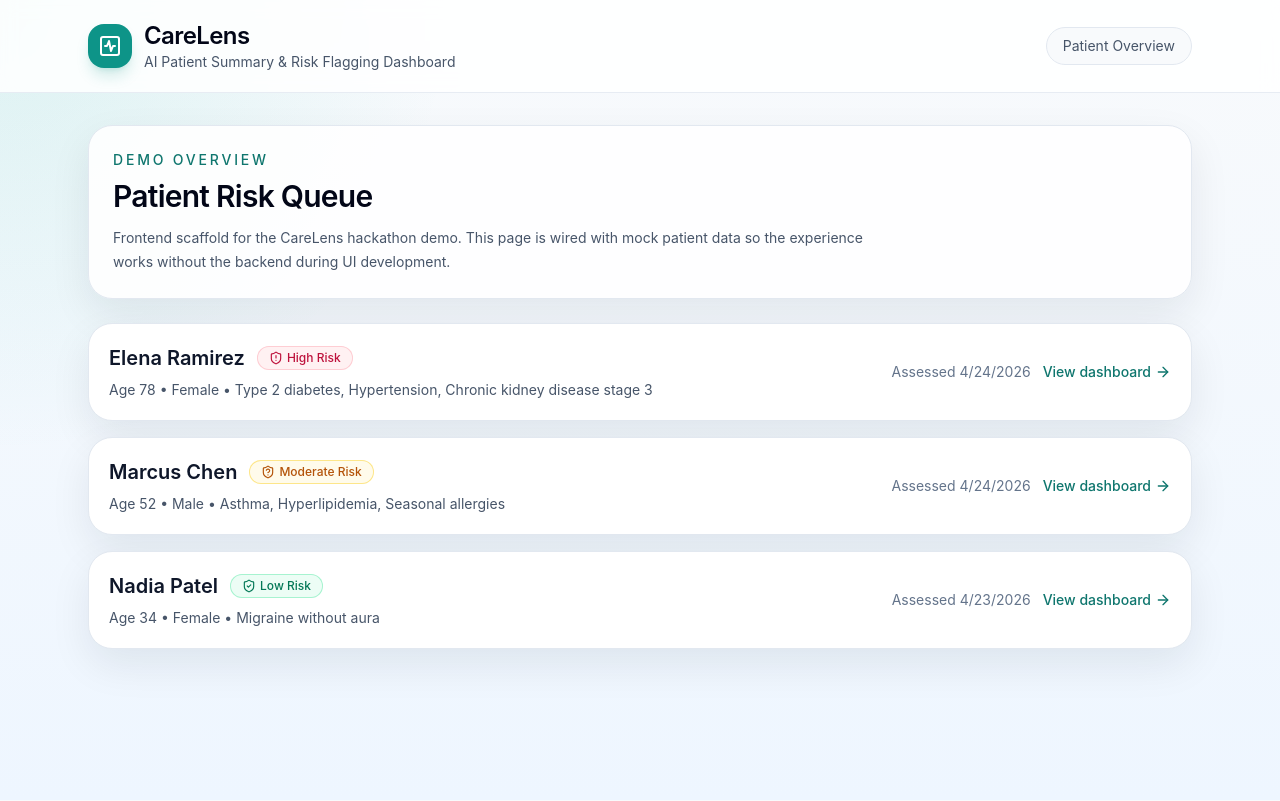
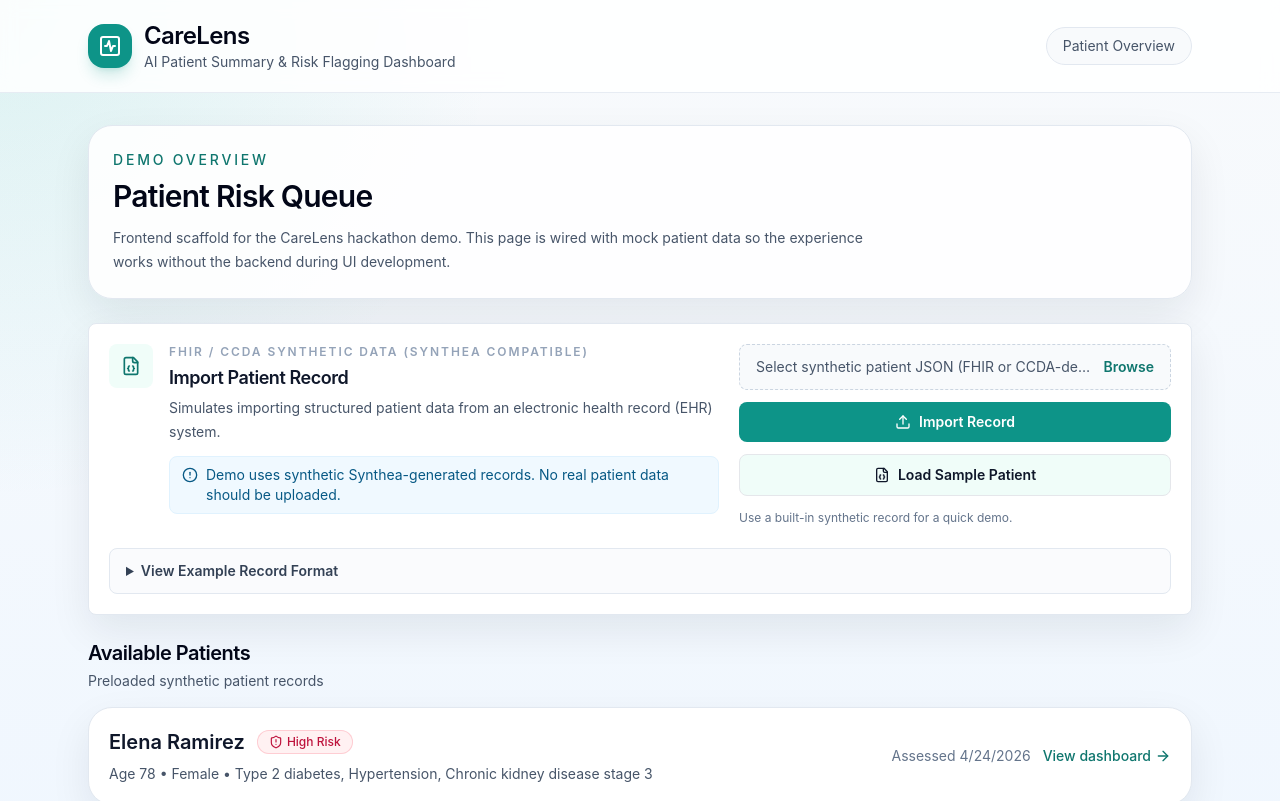
Before and after one commit to aidanorines/CareLens, a React (Vite) app in the folder projects/carelens/frontend/: page / in a window 1280 px wide. Shown: the top 801 px of the page. Built offline with nearby package versions, Linux system fonts and the light colour scheme; no server answers.

Commit message:
Improve patient import demo UX

```diff
--- a/projects/carelens/frontend/src/pages/PatientListPage.tsx
+++ b/projects/carelens/frontend/src/pages/PatientListPage.tsx
@@ -1,7 +1,17 @@
-import { useEffect, useState } from "react";
-import { ArrowRight, ShieldAlert, ShieldCheck, ShieldQuestion } from "lucide-react";
+import { useEffect, useRef, useState } from "react";
+import type { ChangeEvent } from "react";
+import {
+  AlertCircle,
+  ArrowRight,
+  CheckCircle2,
+  FileJson,
+  ShieldAlert,
+  ShieldCheck,
+  ShieldQuestion,
+  Upload,
+} from "lucide-react";
 import { Link } from "react-router-dom";
-import { getAssessments, getPatients } from "../api/patients";
+import { getAssessments, getPatients, uploadPatient } from "../api/patients";
 import EmptyState from "../components/EmptyState";
 import LoadingState from "../components/LoadingState";
 import type { Assessment, Patient, RiskLevel } from "../types/patient";
@@ -18,10 +28,31 @@ const riskIcons: Record<RiskLevel, typeof ShieldAlert> = {
   Low: ShieldCheck,
 };
 
+const samplePatientRecord = {
+  name: "David Ortiz",
+  birthDate: "1969-01-29",
+  age: 57,
+  gender: "male",
+  conditions: ["Prediabetes", "Gingival disease"],
+  medications: ["Metformin", "Lisinopril"],
+  encounters: ["Outpatient visit", "Dental consultation"],
+  vitals: {
+    bloodPressure: "138/88",
+    bmi: 28.4,
+    heartRate: 76,
+  },
+};
+
 export default function PatientListPage() {
   const [patients, setPatients] = useState<Patient[]>([]);
   const [assessments, setAssessments] = useState<Assessment[]>([]);
   const [loading, setLoading] = useState(true);
+  const [selectedFile, setSelectedFile] = useState<File | null>(null);
+  const [uploadError, setUploadError] = useState("");
+  const [uploadSuccess, setUploadSuccess] = useState("");
+  const [highlightedPatientId, setHighlightedPatientId] = useState("");
+  const patientListRef = useRef<HTMLDivElement | null>(null);
+  const highlightTimeoutRef = useRef<ReturnType<typeof setTimeout> | null>(null);
 
   useEffect(() => {
     async function loadPatients() {
@@ -33,6 +64,73 @@ export default function PatientListPage() {
 
     void loadPatients();
   }, []);
+
+  useEffect(() => {
+    return () => {
+      if (highlightTimeoutRef.current) {
+        clearTimeout(highlightTimeoutRef.current);
+      }
+    };
+  }, []);
+
+  function handleFileChange(event: ChangeEvent<HTMLInputElement>) {
+    const file = event.target.files?.[0] ?? null;
+
+    setUploadError("");
+    setUploadSuccess("");
+    setSelectedFile(file);
+
+    if (file && !file.name.toLowerCase().endsWith(".json")) {
+      setUploadError("Please select a .json file.");
+    }
+  }
+
+  async function handleUpload() {
+    setUploadError("");
+    setUploadSuccess("");
+
+    if (!selectedFile) {
+      setUploadError("Choose a patient JSON file before uploading.");
+      return;
+    }
+
+    if (!selectedFile.name.toLowerCase().endsWith(".json")) {
+      setUploadError("Please select a .json file.");
+      return;
+    }
+
+    try {
+      // Backend integration point: this calls the API layer without replacing mock data yet.
+      await uploadPatient(selectedFile);
+      setUploadSuccess(`${selectedFile.name} imported successfully.`);
+    } catch {
+      setUploadSuccess("Upload flow is ready for backend integration.");
+    }
+  }
+
+  function handleLoadSamplePatient() {
+    setUploadError("");
+    setUploadSuccess("Sample patients are already loaded below.");
+
+    patientListRef.current?.scrollIntoView({ behavior: "smooth", block: "start" });
+
+    const firstPatient = patients[0];
+
+    if (!firstPatient) {
+      return;
+    }
+
+    setHighlightedPatientId(firstPatient.id);
+
+    if (highlightTimeoutRef.current) {
+      clearTimeout(highlightTimeoutRef.current);
+    }
+
+    highlightTimeoutRef.current = setTimeout(() => {
+      setHighlightedPatientId("");
+      highlightTimeoutRef.current = null;
+    }, 2000);
+  }
 
   if (loading) {
     return <LoadingState label="Preparing patient summaries..." />;
@@ -62,7 +160,103 @@ export default function PatientListPage() {
         </p>
       </div>
 
-      <div className="grid gap-4">
+      <div className="rounded-lg border border-slate-200 bg-white p-5 shadow-panel">
+        <div className="flex flex-col gap-5 lg:flex-row lg:items-start lg:justify-between">
+          <div className="flex gap-4">
+            <div className="flex h-11 w-11 shrink-0 items-center justify-center rounded-lg bg-brand-50 text-brand-700">
+              <FileJson className="h-5 w-5" />
+            </div>
+            <div>
+              <p className="text-xs font-semibold uppercase tracking-[0.16em] text-slate-400">
+                FHIR / CCDA synthetic data (Synthea compatible)
+              </p>
+              <h2 className="mt-1 text-lg font-semibold tracking-tight text-slate-900">
+                Import Patient Record
+              </h2>
+              <p className="mt-1 max-w-2xl text-sm leading-6 text-slate-600">
+                Simulates importing structured patient data from an electronic health record (EHR)
+                system.
+              </p>
+              <div className="mt-3 flex items-start gap-2 rounded-lg border border-sky-100 bg-sky-50 px-3 py-2 text-sm text-sky-800">
+                <AlertCircle className="mt-0.5 h-4 w-4 shrink-0" />
+                Demo uses synthetic Synthea-generated records. No real patient data should be
+                uploaded.
+              </div>
+            </div>
+          </div>
+
+          <div className="flex w-full flex-col gap-3 lg:w-auto lg:min-w-80">
+            <label className="flex cursor-pointer items-center justify-between gap-3 rounded-lg border border-dashed border-slate-300 bg-slate-50 px-4 py-3 text-sm text-slate-600 transition hover:border-brand-300 hover:bg-brand-50/40">
+              <span className="min-w-0 truncate">
+                {selectedFile
+                  ? selectedFile.name
+                  : "Select synthetic patient JSON (FHIR or CCDA-derived format)"}
+              </span>
+              <span className="shrink-0 font-semibold text-brand-700">Browse</span>
+              <input
+                type="file"
+                accept=".json,application/json"
+                onChange={handleFileChange}
+                className="sr-only"
+              />
+            </label>
+
+            <button
+              type="button"
+              onClick={handleUpload}
+              className="inline-flex items-center justify-center gap-2 rounded-lg bg-brand-600 px-4 py-2.5 text-sm font-semibold text-white transition hover:bg-brand-700 focus:outline-none focus:ring-2 focus:ring-brand-500 focus:ring-offset-2"
+            >
+              <Upload className="h-4 w-4" />
+              Import Record
+            </button>
+
+            <button
+              type="button"
+              onClick={handleLoadSamplePatient}
+              className="inline-flex items-center justify-center gap-2 rounded-lg border border-brand-200 bg-brand-50 px-4 py-2.5 text-sm font-semibold text-brand-800 transition hover:-translate-y-0.5 hover:border-brand-300 hover:bg-brand-100 focus:outline-none focus:ring-2 focus:ring-brand-500 focus:ring-offset-2"
+            >
+              <FileJson className="h-4 w-4" />
+              Load Sample Patient
+            </button>
+            <p className="text-xs leading-5 text-slate-500">
+              Use a built-in synthetic record for a quick demo.
+            </p>
+          </div>
+        </div>
+
+        <details className="mt-5 rounded-lg border border-slate-200 bg-slate-50/70 px-4 py-3">
+          <summary className="cursor-pointer text-sm font-semibold text-slate-700">
+            View Example Record Format
+          </summary>
+          <p className="mt-2 text-xs text-slate-500">See expected JSON structure</p>
+          <pre className="mt-3 overflow-x-auto rounded-lg border border-slate-200 bg-white p-4 text-xs leading-5 text-slate-700">
+            <code>{JSON.stringify(samplePatientRecord, null, 2)}</code>
+          </pre>
+        </details>
+
+        {uploadError && (
+          <div className="mt-4 flex items-center gap-2 rounded-lg border border-rose-200 bg-rose-50 px-3 py-2 text-sm text-rose-700">
+            <AlertCircle className="h-4 w-4 shrink-0" />
+            {uploadError}
+          </div>
+        )}
+
+        {uploadSuccess && (
+          <div className="mt-4 flex items-center gap-2 rounded-lg border border-emerald-200 bg-emerald-50 px-3 py-2 text-sm text-emerald-700">
+            <CheckCircle2 className="h-4 w-4 shrink-0" />
+            {uploadSuccess}
+          </div>
+        )}
+      </div>
+
+      <div ref={patientListRef} className="scroll-mt-6 space-y-4">
+        <div>
+          <h2 className="text-xl font-semibold tracking-tight text-slate-950">
+            Available Patients
+          </h2>
+          <p className="mt-1 text-sm text-slate-600">Preloaded synthetic patient records</p>
+        </div>
+
         {patients.map((patient) => {
           const assessment = assessments.find((item) => item.patientId === patient.id);
           const riskLevel = assessment?.riskLevel ?? "Low";
@@ -72,7 +266,11 @@ export default function PatientListPage() {
             <Link
               key={patient.id}
               to={`/patients/${patient.id}`}
-              className="group rounded-3xl border border-slate-200 bg-white p-5 shadow-panel transition hover:-translate-y-0.5 hover:border-brand-200"
+              className={`group block rounded-3xl border bg-white p-5 shadow-panel transition hover:-translate-y-0.5 hover:border-brand-200 ${
+                highlightedPatientId === patient.id
+                  ? "border-brand-300 ring-4 ring-brand-100"
+                  : "border-slate-200"
+              }`}
             >
               <div className="flex flex-col gap-4 md:flex-row md:items-center md:justify-between">
                 <div>
```
